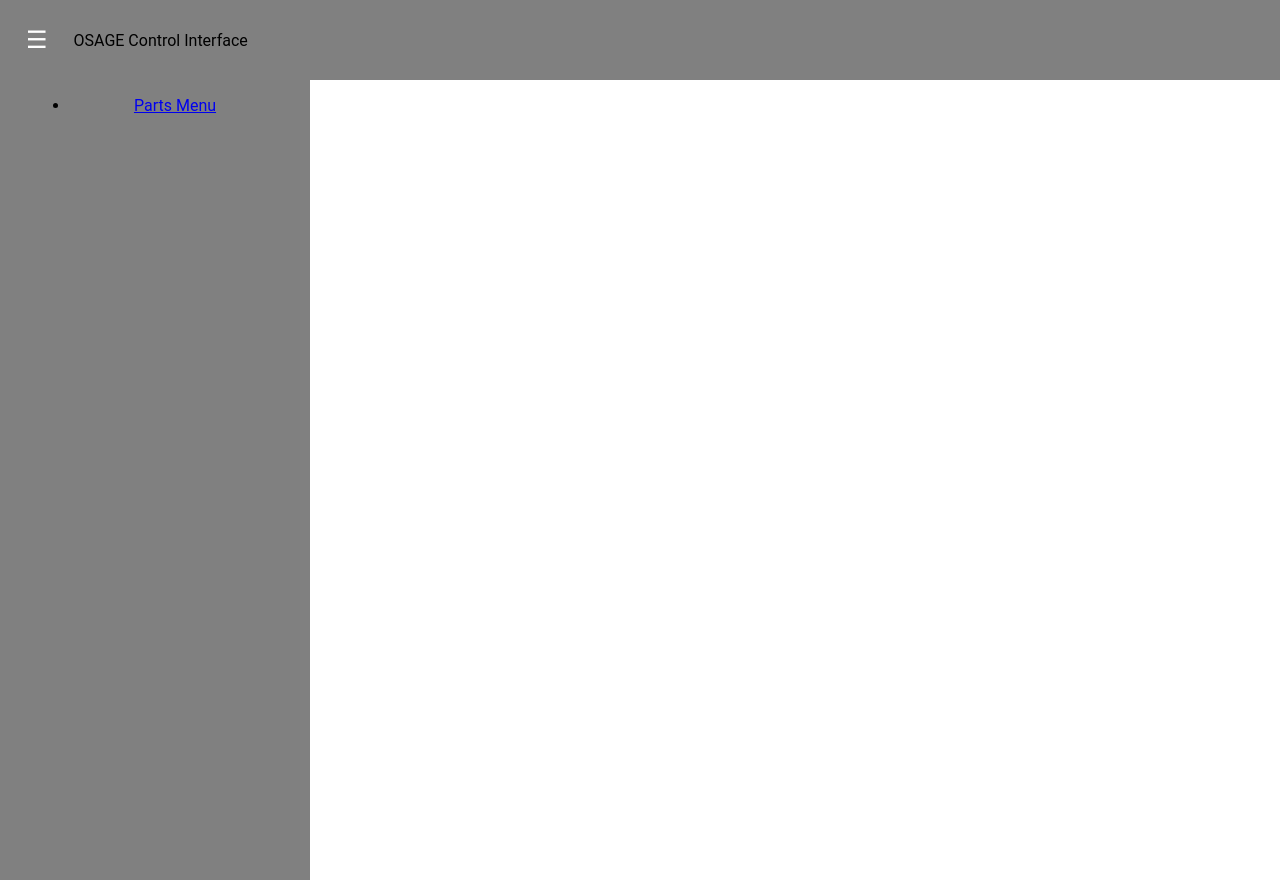
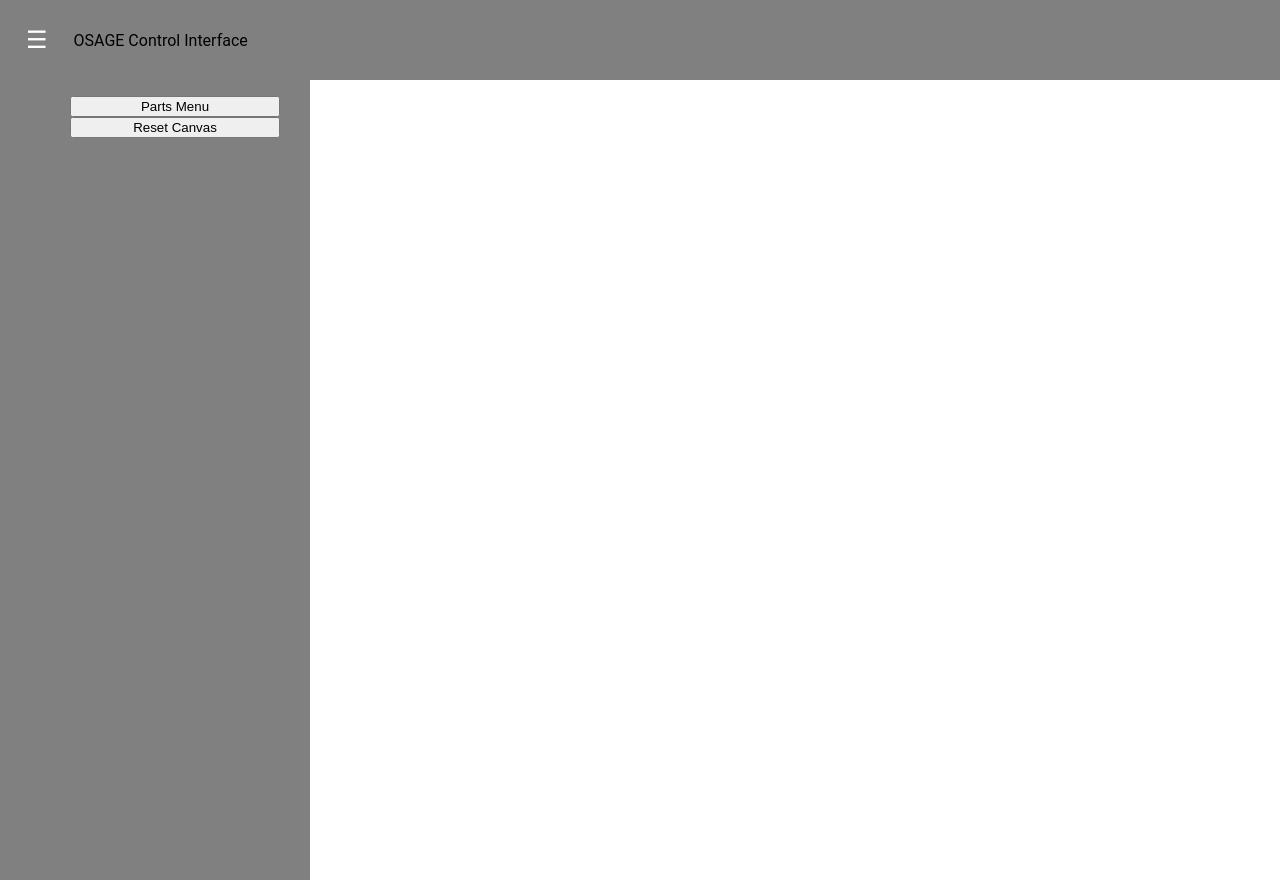
Before and after one commit to MattMacMaster/iGemApplication, a React (Create React App) app in the folder my-app/: page / in a window 1280 px wide. Built offline with nearby package versions, Linux system fonts and the light colour scheme.

Commit message:
Buttons for side menu

```diff
--- a/my-app/src/App.css
+++ b/my-app/src/App.css
@@ -41,6 +41,12 @@ header {
   transition: all 1s;
 }
 
+.Sidemenu ul {
+  display: flex;
+  flex-direction: column;
+}
+
+
 .Sidemenu.closed {
   transform: translateX(-250px);
 }
--- a/my-app/src/Components/Sidemenu.js
+++ b/my-app/src/Components/Sidemenu.js
@@ -3,9 +3,8 @@ const Sidemenu = ({ isOpen, toggleMenu }) => {
     return (
         <div className={`Sidemenu ${isOpen ? 'open' : 'closed'}`}>
             <ul>
-                <li>
-                    <a href='/'>Parts Menu</a>
-                </li>
+                    <button>Parts Menu</button>
+                    <button>Reset Canvas</button>
             </ul>
         </div>
     )
```
